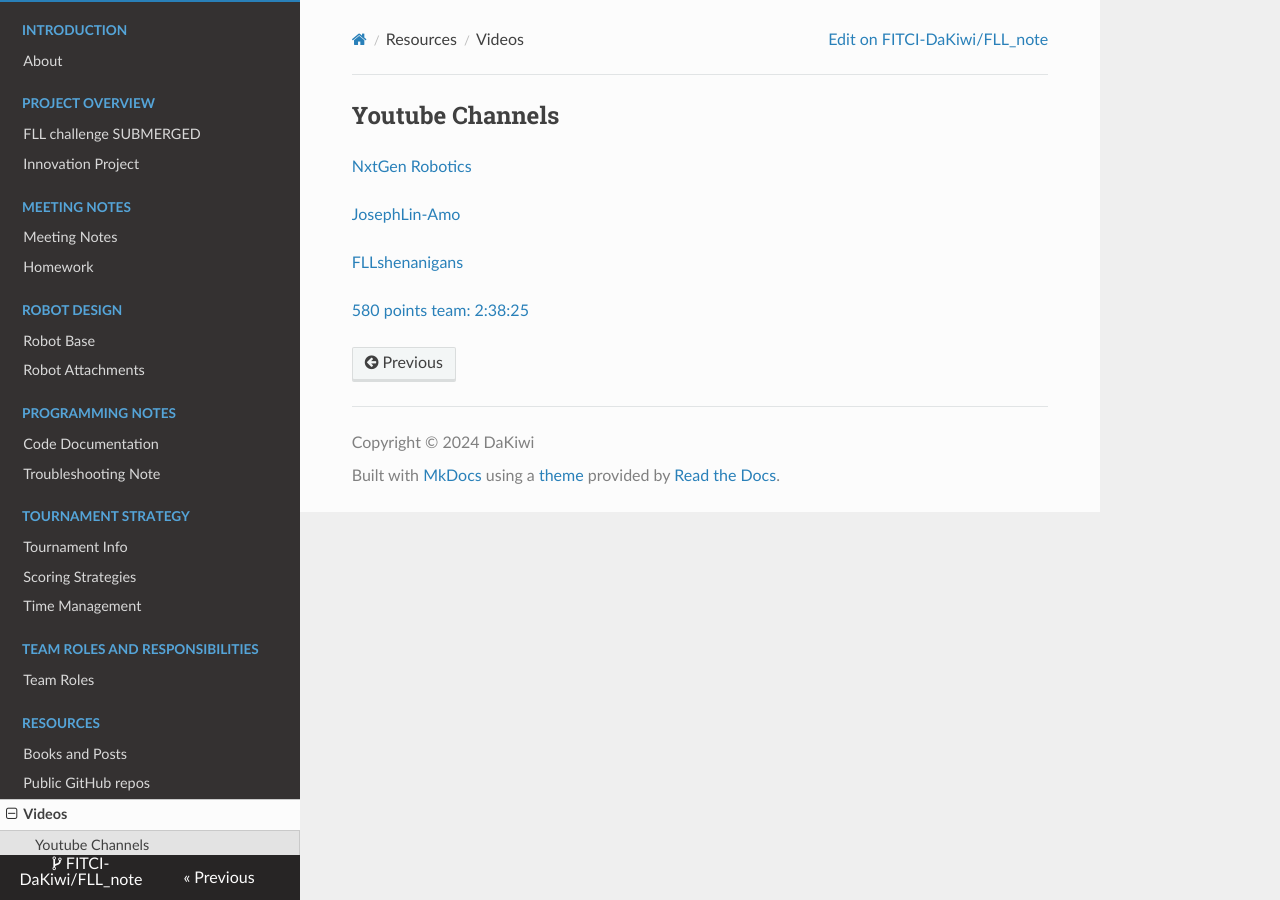
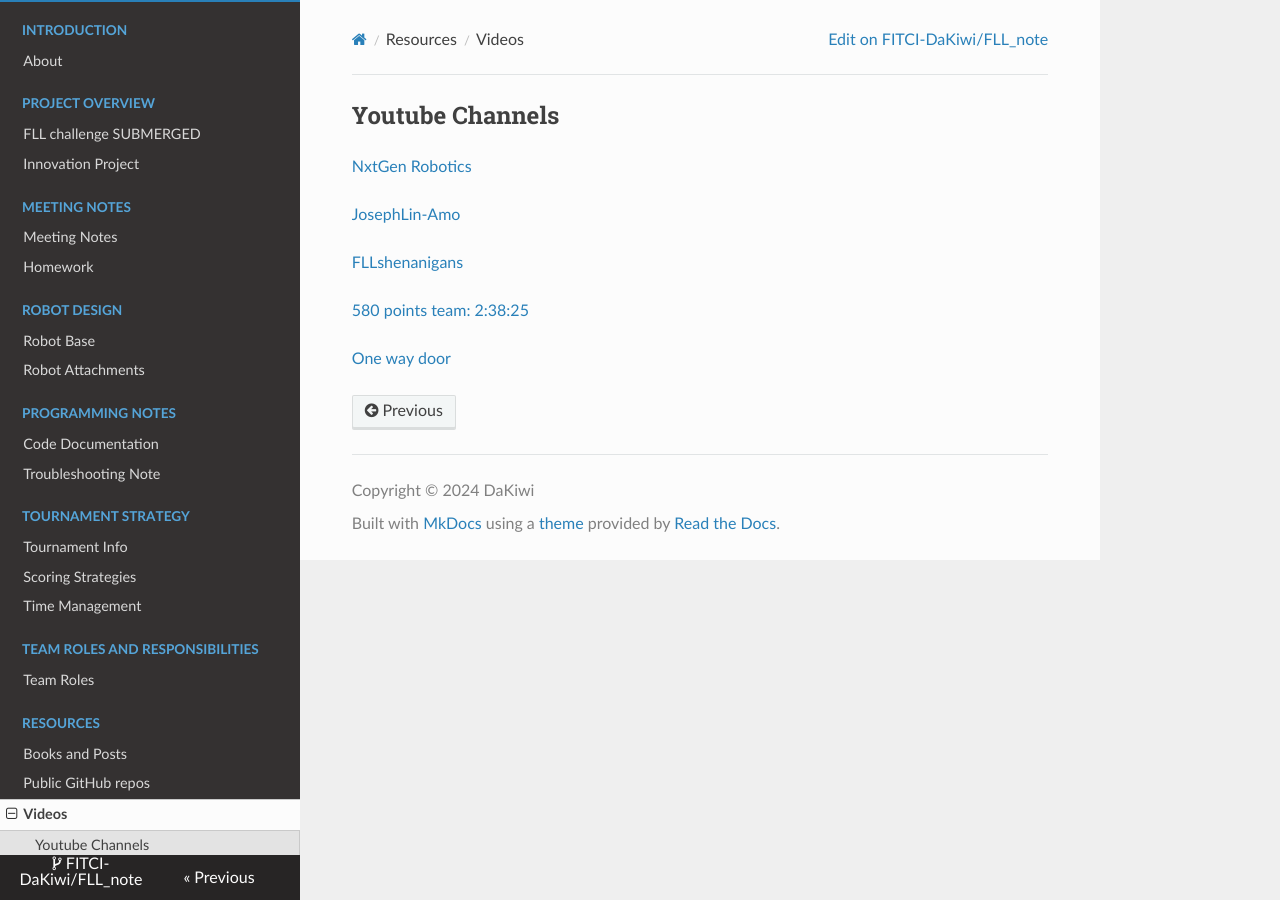
Before and after one commit to FITCI-DaKiwi/FLL_note_2024, an MkDocs documentation site: the page built from docs/youtube_res.md, in a window 1280 px wide. Built offline with MkDocs 1.6.1, drawn with Linux system fonts in a browser that asks for light colours; nearby versions of some CDN libraries.

Commit message:
Update youtube_res.md

```diff
--- a/docs/youtube_res.md
+++ b/docs/youtube_res.md
@@ -9,3 +9,5 @@
 [FLLshenanigans](https://www.youtube.com/@FLLshenanigans)
 
 [580 points team: 2:38:25](https://www.youtube.com/live/Dv8fsMpKFjg?si=gooUPGNxHTxqiCIo)
+
+[One way door](https://youtu.be/ySs0tBeMCdM)
```
